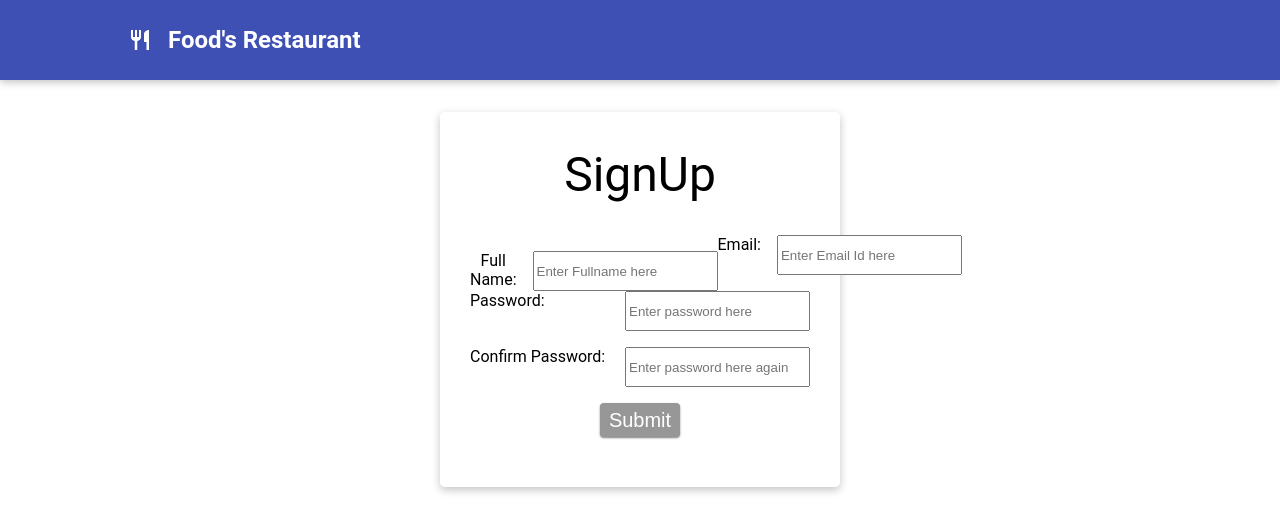
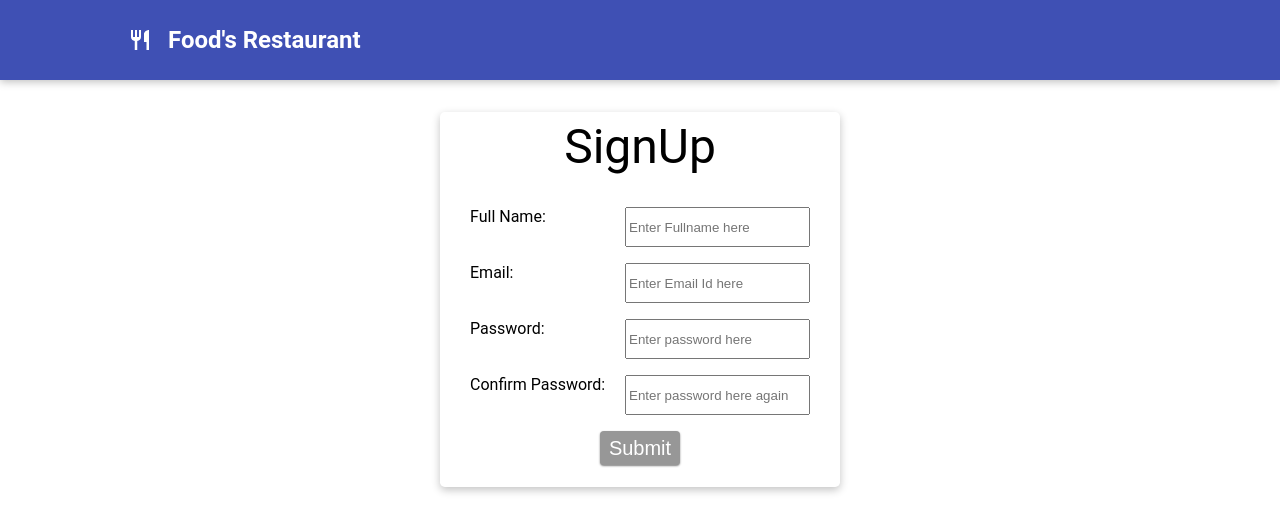
Before and after one commit to PraveenKumarzz/FoodChallenge, a React (Create React App) app: page /signup in a window 1280 px wide. Shown: the top 532 px of the page. Built offline with nearby package versions, Linux system fonts and the light colour scheme.

Commit message:
Update SignUp.js

```diff
--- a/src/components/SignUp.js
+++ b/src/components/SignUp.js
@@ -29,7 +29,6 @@ const SignUp = () => {
             <form>
                 <h4>SignUp</h4>
                 <div className={classes["input-container"]}>
-                    <div className={classes["input-container"]}>
                     <label htmlFor="fullname"> Full Name: </label>
                     <input
 
@@ -40,6 +39,7 @@ const SignUp = () => {
                         placeholder="Enter Fullname here"
                     />
                 </div>
+                <div className={classes["input-container"]}>
                     <label htmlFor="e-mail">Email: </label>
                     <input
                         value={emailInput}
@@ -52,6 +52,7 @@ const SignUp = () => {
                         placeholder="Enter Email Id here"
                     />
                 </div>
+
                 <div className={classes["input-container"]}>
                     <label htmlFor="password">Password: </label>
                     <input
```
